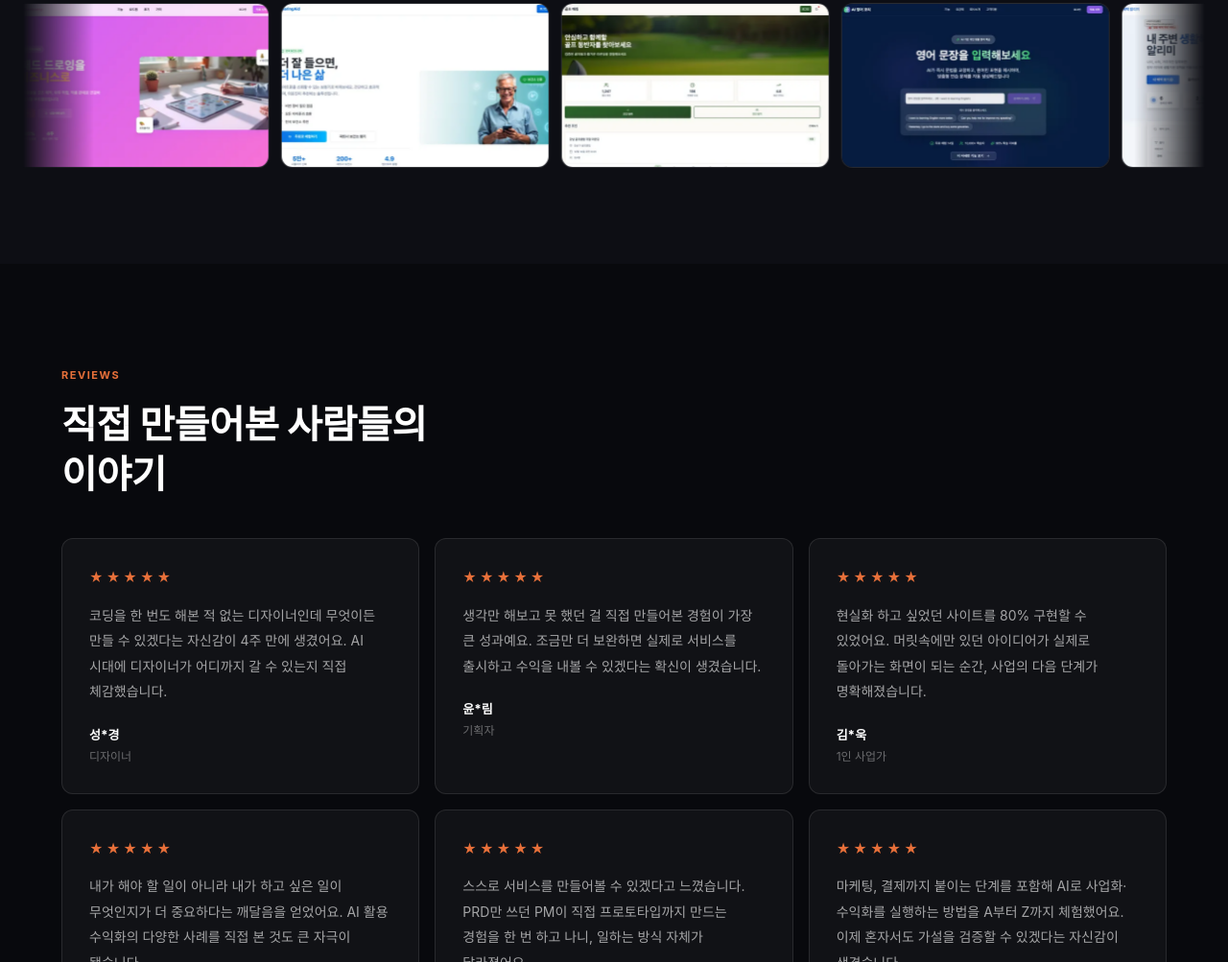
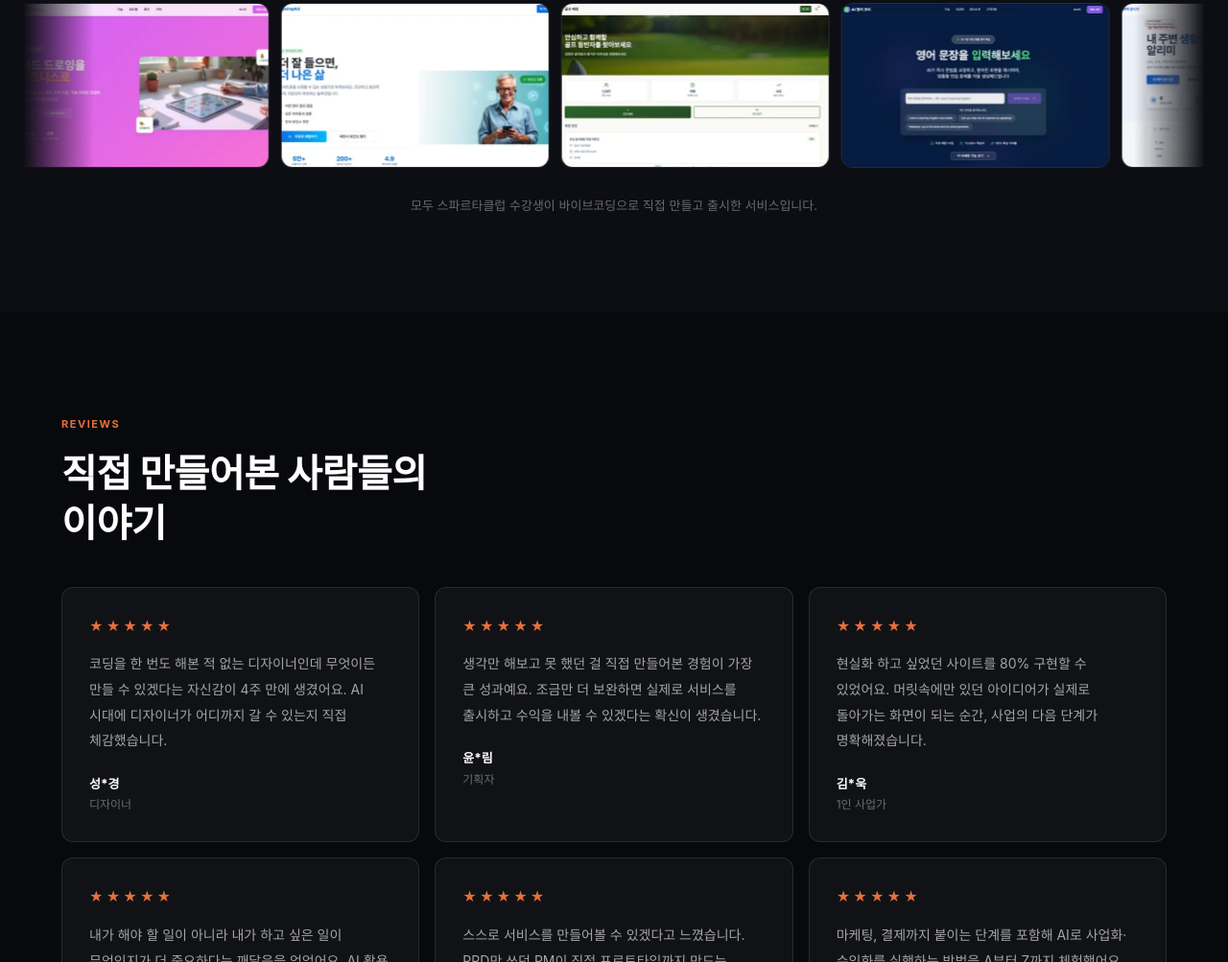
Before and after one commit to jbjin-netizen/ai-founders-landing, a plain HTML site: page index.html in a window 1280 px wide. Shown: the part 7279-8282 px from the top of the page at 96% size. Drawn offline with Linux system fonts and the light colour scheme; no server answers; a web font is replaced by a local one.

Commit message:
feat: 마퀴 하단 출처 설명 추가

```diff
--- a/index.html
+++ b/index.html
@@ -1435,6 +1435,9 @@
       <div class="mq-card"><img src="images/services/s22.webp" alt="" loading="lazy"/></div>
     </div>
   </div>
+  <p style="text-align:center; margin-top:28px; font-size:13px; color:var(--text-muted); padding:0 24px;">
+    모두 스파르타클럽 수강생이 바이브코딩으로 직접 만들고 출시한 서비스입니다.
+  </p>
   </div>
     </div>
   </div>
```
